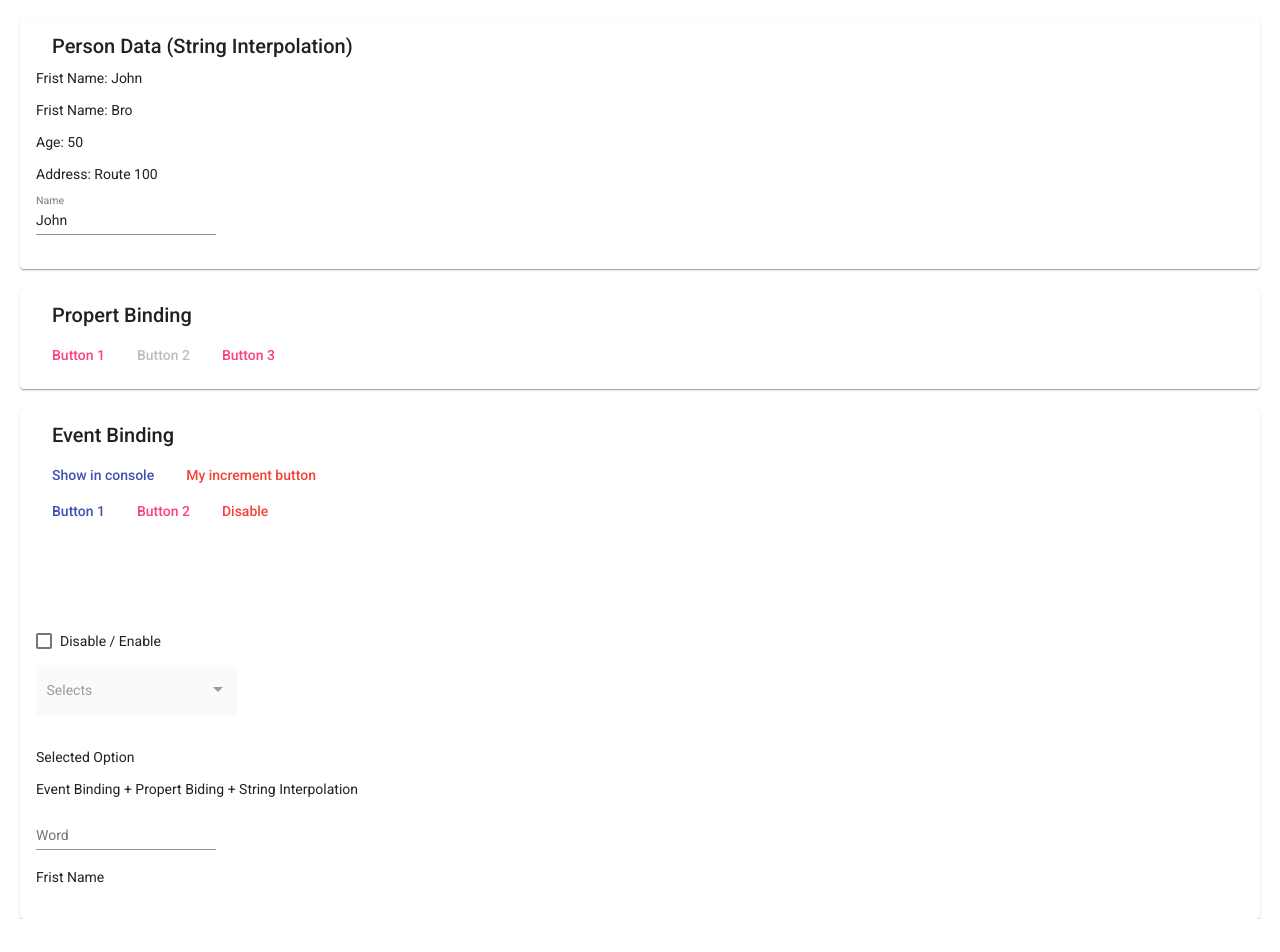
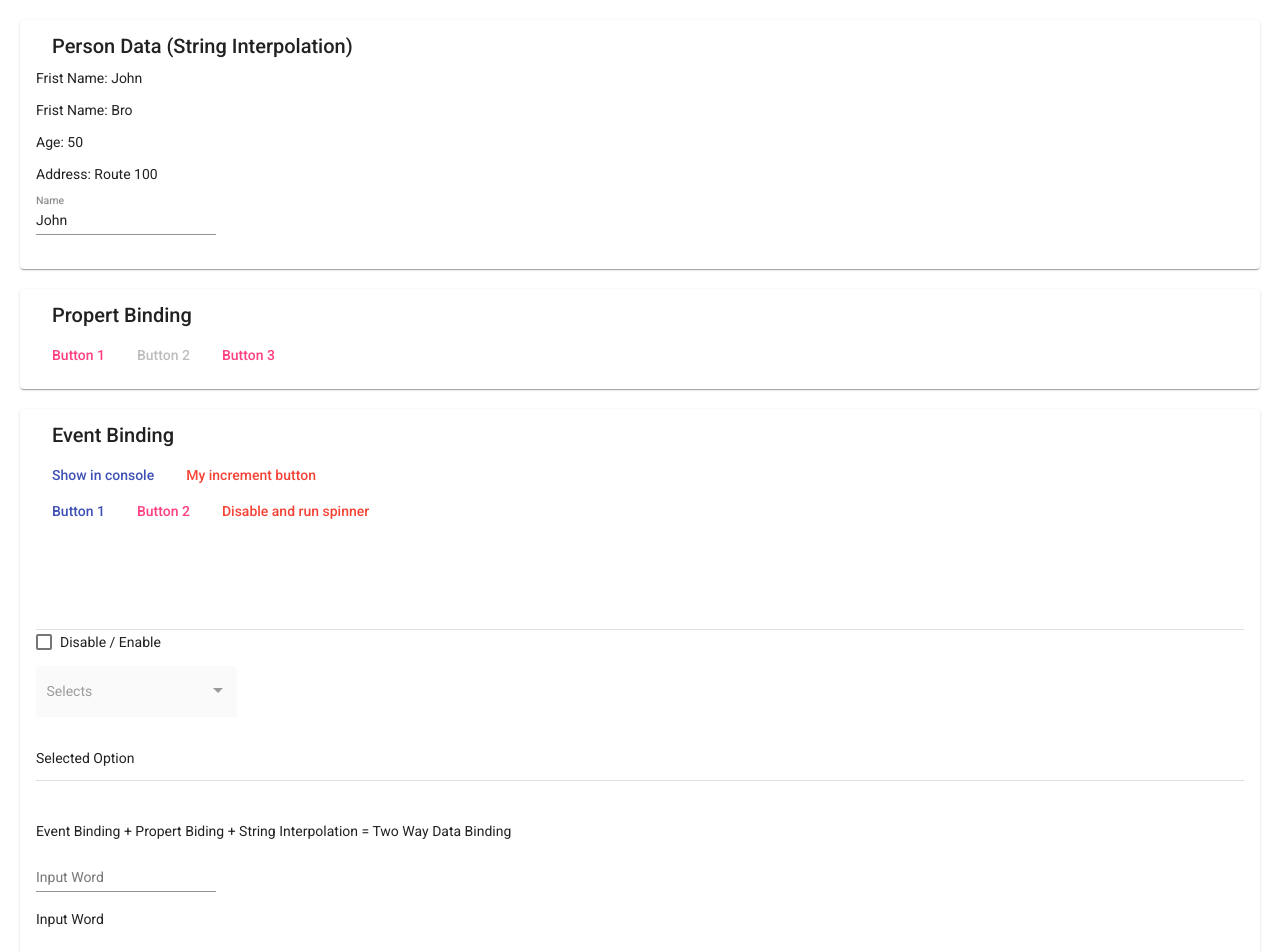
Before and after one commit to gilvan2/Angular-in-my-life, an Angular app: page / in a window 1280 px wide. Shown: the top 952 px of the page. Before the commit the page ends 919 px from the top, so only its background shows below. Built offline with nearby package versions, Linux system fonts and the light colour scheme.

Commit message:
Identificação do erro TS2339 e ajustes de textos

```diff
--- a/src/app/event-binding/event-binding.component.html
+++ b/src/app/event-binding/event-binding.component.html
@@ -28,7 +28,7 @@
             <button mat-button
                 color ="warn"
                 [disabled]="!btnEnable"
-                (click)="desabled()">Disable
+                (click)="desabled()">Disable and run spinner
             </button>
             <mat-spinner
                 color="primary"
@@ -36,7 +36,7 @@
                 [value]="count">
             </mat-spinner>
         </section>
-        <!--<mat-divider></mat-divider>-->
+        <mat-divider></mat-divider>
         <section>
             <p>
                 <mat-checkbox color="warn"
@@ -59,20 +59,26 @@
             <p>
                 Selected Option {{selectOption}}
             </p>
-
         </section>
-        <!--<mat-divider></mat-divider>-->
+        <mat-divider></mat-divider>
         <section>
+            <br>
+            <br>
             <p>
-                Event Binding + Propert Biding + String Interpolation
+                Event Binding + Propert Biding + String Interpolation = Two Way Data Binding
             </p>
 
             <mat-form-field class="example-full-width">
-                <mat-label>Word</mat-label>
-                <input matInput placeholder="Enter a word!" (input)="inputEvent($event)" [value] = "fristName">
+                <mat-label>Input Word</mat-label>
+                <input matInput placeholder="Enter a word!"
+                (input)="inputEvent($event)"
+                [value] = "inputWord">
+                <!-- (input)="inputWord = $event.target.value" Gera o erro
+                    error TS2339: Property 'value' does not exist on type 'EventTarget'
+                Ver o por que -->
             </mat-form-field>
 
-            <p>Frist Name {{fristName}}</p>
+            <p>Input Word {{inputWord}}</p>
 
         </section>
     </mat-card-content>
--- a/src/app/event-binding/event-binding.component.ts
+++ b/src/app/event-binding/event-binding.component.ts
@@ -19,7 +19,7 @@ export class EventBindingComponent implements OnInit {
   mode: ProgressSpinnerMode = 'determinate';
   cbEnable=false;
   selectOption="";
-  fristName="";
+  inputWord="";
 
   click(){
     console.log("Identify a click action");
@@ -48,7 +48,7 @@ export class EventBindingComponent implements OnInit {
   }
 
   inputEvent(event:any){
-    console.log(event);
-    this.fristName = event.target.value;
+    this.inputWord = event.target.value;
   }
+
 }
```
